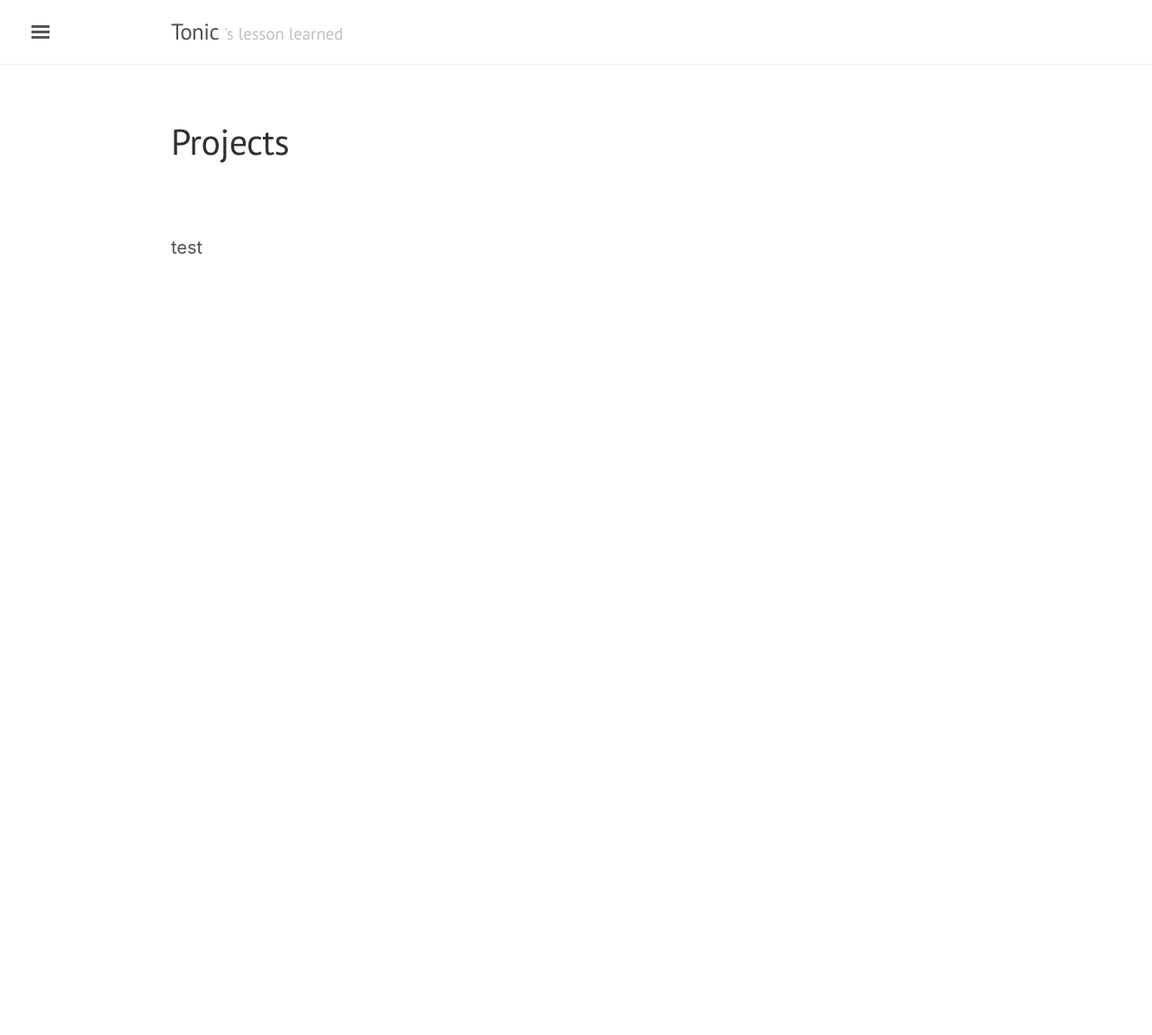
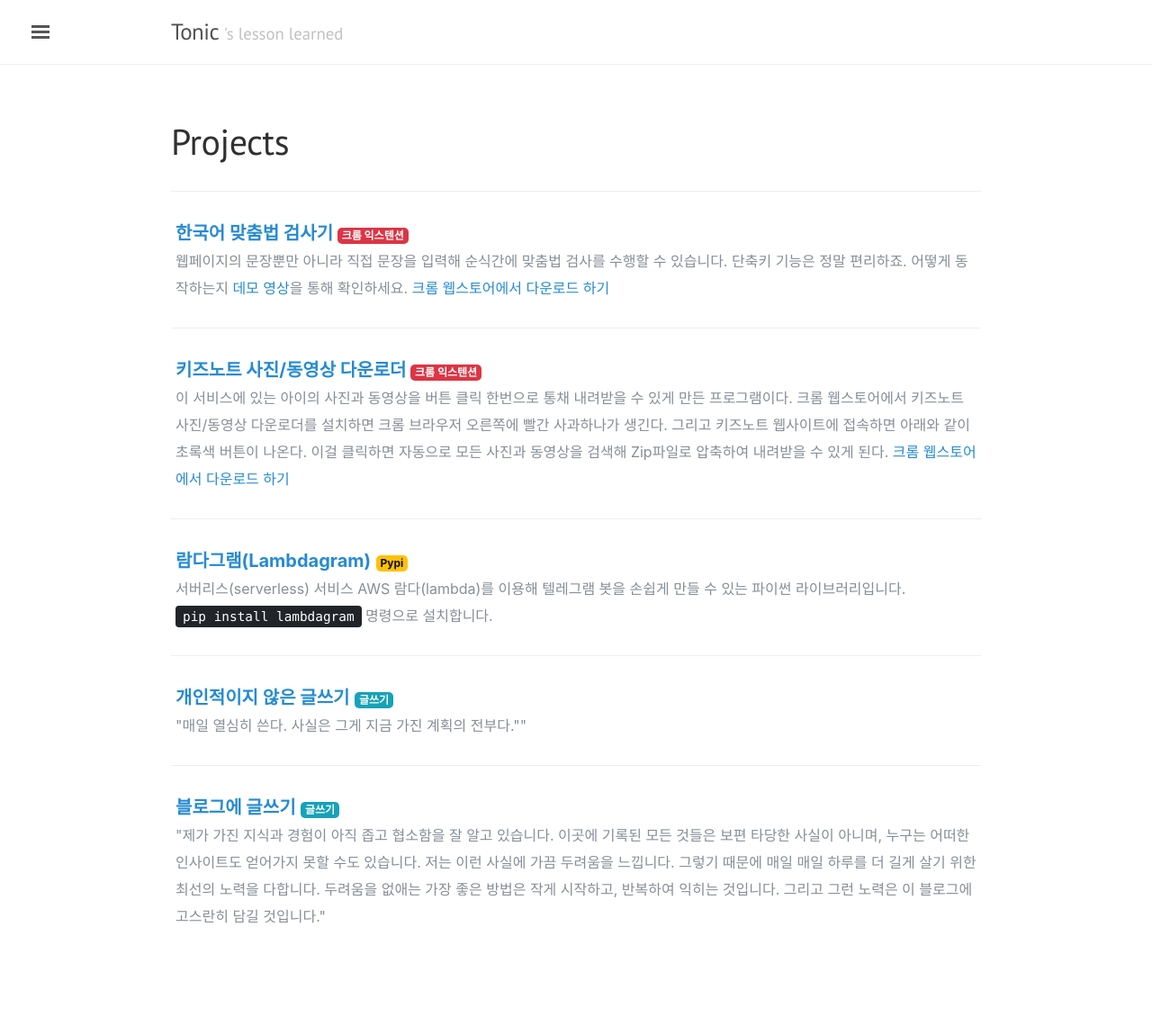
Before and after one commit to jwkcp/jwkcp.github.com, a Jekyll site: the page built from projects/index.html, in a window 1280 px wide. Shown: the whole page at 90% size. Built offline with Jekyll 4.4.1, drawn with Linux system fonts in a browser that asks for light colours; nearby versions of some CDN libraries; comment, search, counter and statistics services are not loaded; before the commit the page ends 900 px from its top, so only the background shows below that.

Commit message:
Projects 메뉴 및 내용 수정, index 더 보기 글 표시 레이아웃 수정

```diff
--- a/_includes/sidebar.html
+++ b/_includes/sidebar.html
@@ -17,7 +17,7 @@
     {% endcomment %}
 
     <a class="sidebar-nav-item" href="http://jwgo.kr" target="_blank">About me</a>
-    <a class="sidebar-nav-item" href="https://brunch.co.kr/magazine/tiny-projects" target="_blank">Projects</a>
+    <!-- <a class="sidebar-nav-item" href="https://brunch.co.kr/magazine/tiny-projects" target="_blank">Projects</a> -->
 
     {% assign pages_list = site.pages | sort:"url" %}
     {% for node in pages_list %}
--- a/bookmark/index.html
+++ b/bookmark/index.html
@@ -3,8 +3,6 @@ layout: page
 title: Bookmark
 comments: true
 ---
-
-{% include google_adsense.html %}
 
 <div class="custom-page-container">
   <h2><span class="badge badge-warning">Python & Django</span></h3>
--- a/projects/index.html
+++ b/projects/index.html
@@ -4,4 +4,62 @@ title: Projects
 comments: true
 ---
 
-test
+<div class="scustom-page-container">
+    <hr/>
+
+    <!-- 한국어 맞춤법 검사기 -->
+    <div class="ml-1">
+        <strong><a href="https://brunch.co.kr/@rhodia/93">한국어 맞춤법 검사기</a> </strong> <small><span class="badge badge-danger">크롬 익스텐션</span></small>
+        <p>
+            <small class="text-muted">
+                웹페이지의 문장뿐만 아니라 직접 문장을 입력해 순식간에 맞춤법 검사를 수행할 수 있습니다. 단축키 기능은 정말 편리하죠. 어떻게 동작하는지 <a href="https://youtu.be/6nt_1zCK06s">데모 영상</a>을 통해 확인하세요. <a href="https://chrome.google.com/webstore/detail/%ED%95%9C%EA%B5%AD%EC%96%B4-%EB%A7%9E%EC%B6%A4%EB%B2%95-%EA%B2%80%EC%82%AC%EA%B8%B0/jglndaljomjcobaaoohfccecjcekcfgo?hl=ko">크롬 웹스토어에서 다운로드 하기</a>
+            </small>
+        </p>
+    </div>
+    <hr/>
+
+    <!-- 키즈노트 사진/동영상 다운로더 -->
+    <div class="ml-1">
+        <strong><a href="https://brunch.co.kr/@rhodia/78">키즈노트 사진/동영상 다운로더</a> </strong> <small><span class="badge badge-danger">크롬 익스텐션</span></small>
+        <p>
+            <small class="text-muted">
+                    이 서비스에 있는 아이의 사진과 동영상을 버튼 클릭 한번으로 통채 내려받을 수 있게 만든 프로그램이다. 크롬 웹스토어에서 키즈노트 사진/동영상 다운로더를 설치하면 크롬 브라우저 오른쪽에 빨간 사과하나가 생긴다. 그리고 키즈노트 웹사이트에 접속하면 아래와 같이 초록색 버튼이 나온다. 이걸 클릭하면 자동으로 모든 사진과 동영상을 검색해 Zip파일로 압축하여 내려받을 수 있게 된다. <a href="https://chrome.google.com/webstore/detail/%ED%82%A4%EC%A6%88%EB%85%B8%ED%8A%B8%EC%97%90%EC%84%9C-%EC%82%AC%EC%A7%84%EB%8F%99%EC%98%81%EC%83%81-%EB%8B%A4%EC%9A%B4%EB%A1%9C%EB%93%9C-%EB%B0%9B%EA%B8%B0/dglhbebhfdidbfoeknnfghdbleecgopl?hl=ko&gl=001">크롬 웹스토어에서 다운로드 하기</a>
+            </small>
+        </p>
+    </div>
+    <hr/>
+
+    <!-- 람다그램(Lambdagram) -->
+    <div class="ml-1">
+        <strong><a href="https://github.com/jwkcp/lambdagram">람다그램(Lambdagram)</a></strong> <small><span class="badge badge-warning">Pypi</span></small>
+        <p>
+            <small class="text-muted">
+                서버리스(serverless) 서비스 AWS 람다(lambda)를 이용해 텔레그램 봇을 손쉽게 만들 수 있는 파이썬 라이브러리입니다.
+                <br/><kbd>pip install lambdagram</kbd> 명령으로 설치합니다.
+            </small>
+        </p>
+    </div>
+    <hr/>
+
+    <!-- 개인적이지 않은 글쓰기 -->
+    <div class="ml-1">
+        <strong><a href="https://brunch.co.kr/@@127q/85">개인적이지 않은 글쓰기</a></strong> <small><span class="badge badge-info">글쓰기</span></small>
+        <p>
+            <small class="text-muted">
+                "매일 열심히 쓴다. 사실은 그게 지금 가진 계획의 전부다.""
+            </small>
+        </p>
+    </div>
+    <hr/>
+
+    <!-- 블로그에 글쓰기 -->
+    <div class="ml-1">
+        <strong><a href="https://brunch.co.kr/@@127q/80">블로그에 글쓰기</a></strong> <small><span class="badge badge-info">글쓰기</span></small>
+        <p>
+            <small class="text-muted">
+                "제가 가진 지식과 경험이 아직 좁고 협소함을 잘 알고 있습니다. 이곳에 기록된 모든 것들은 보편 타당한 사실이 아니며, 누구는 어떠한 인사이트도 얻어가지 못할  수도 있습니다. 저는 이런 사실에 가끔 두려움을 느낍니다. 그렇기 때문에 매일 매일 하루를 더 길게 살기 위한 최선의 노력을 다합니다. 두려움을 없애는 가장 좋은 방법은 작게 시작하고, 반복하여 익히는 것입니다. 그리고 그런 노력은 이 블로그에 고스란히 담길 것입니다."
+            </small>
+        </p>
+    </div>
+
+</div>
```
Also changed, not shown: index.html (+4 -5 lines), public/css/jwkcp.css (line endings or trailing spaces).
